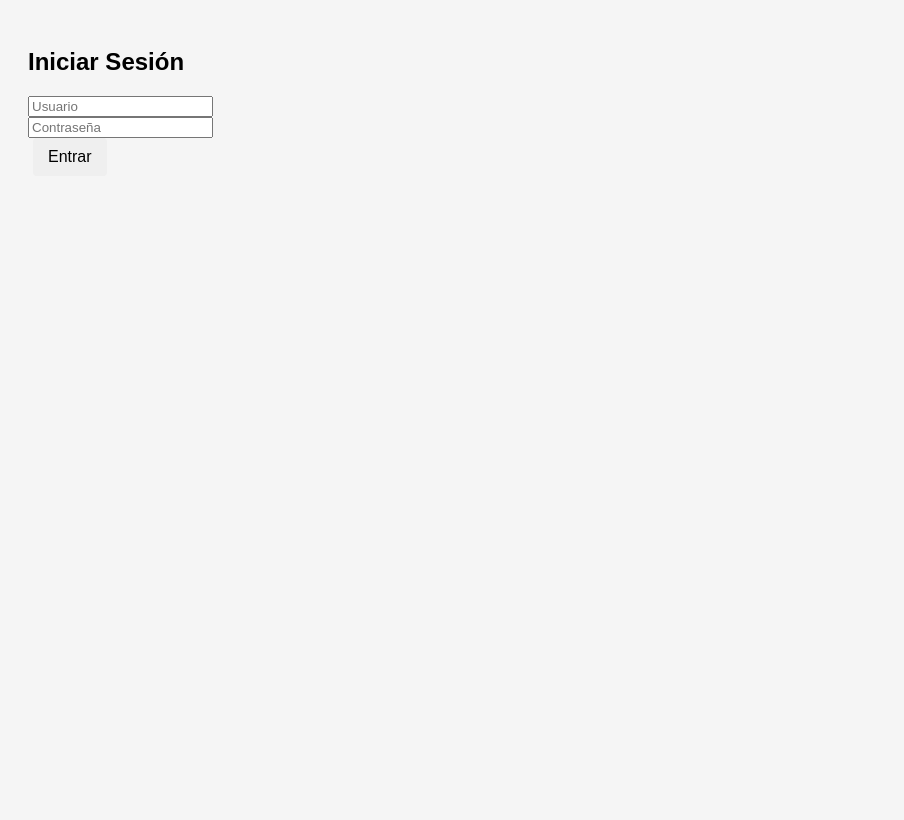
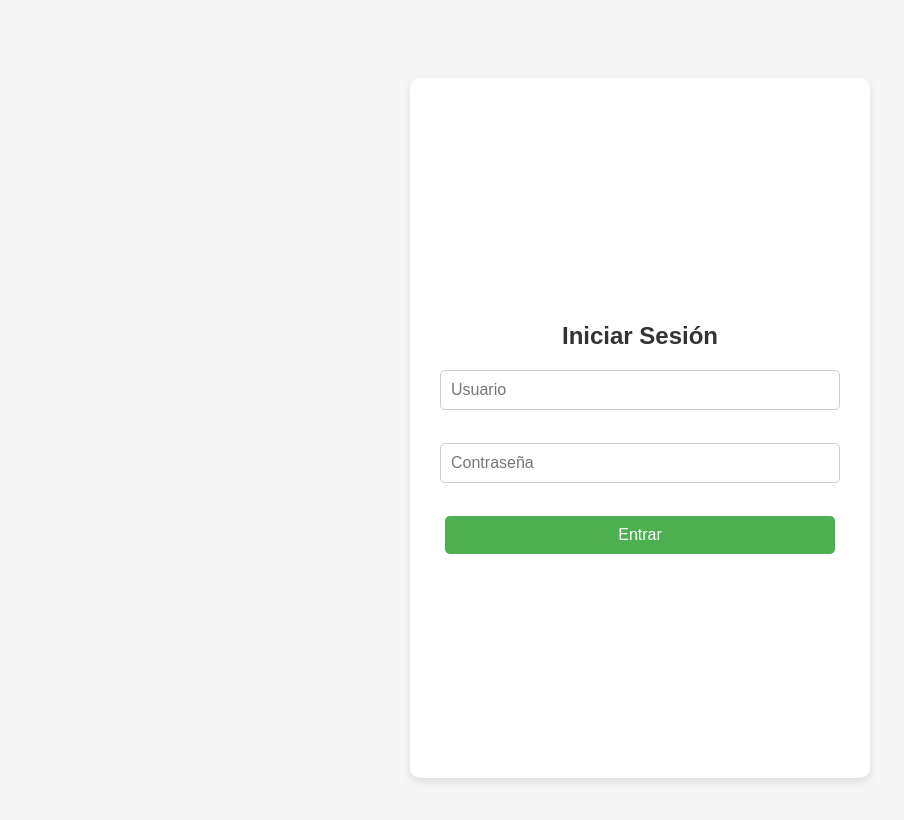
Before and after one commit to Apollo13-0/proyecto1_empotrados, a plain HTML site: page webapp/index.html in a window 1280 px wide. Shown: the whole page, without its empty margins (0-904 px from the left). Drawn offline with nearby package versions, Linux system fonts and the light colour scheme.

Commit message:
Style Terminado

```diff
--- a/webapp/Login.js
+++ b/webapp/Login.js
@@ -1,21 +1,29 @@
 const Login = ({ onLogin }) => {
     const [username, setUsername] = React.useState('');
     const [password, setPassword] = React.useState('');
+    const [loading, setLoading] = React.useState(false); // 🔥 nuevo estado
 
 
-   /*Aqui va la funcion del login para el backend*/
+  //aqui va el codigo para conectar al back
     const handleSubmit = (e) => {
       e.preventDefault();
+      setLoading(true);
+      setTimeout(() => {
         if (username === 'admin' && password === '1234') {
           onLogin();
         } else {
           alert('Credenciales incorrectas');
+          setLoading(false);
         }
+      }, 1000); // espera 1 segundo para dar más realismo
     };
 
     return (
-      <div>
+      <div className="login">
         <h2>Iniciar Sesión</h2>
+        {loading ? (
+          <div className="spinner">Cargando...</div>
+        ) : (
           <form onSubmit={handleSubmit}>
             <input
               type="text"
@@ -31,6 +39,7 @@ const Login = ({ onLogin }) => {
             /><br/>
             <button type="submit">Entrar</button>
           </form>
+        )}
       </div>
     );
   };
--- a/webapp/index.html
+++ b/webapp/index.html
@@ -15,9 +15,9 @@
 </head>
 
 <body>
-  <div id="root"></div> <!-- este DIV es fundamental -->
+  <div id="root"></div>
 
-  <!-- TU ORDEN CORRECTO DE ARCHIVOS -->
+  <!-- orden de archivos sino se cae-->
   <script type="text/babel" src="SmartHomeApp.js"></script>
   <script type="text/babel" src="Login.js"></script>
   <script type="text/babel" src="app.js"></script>
--- a/webapp/style.css
+++ b/webapp/style.css
@@ -69,3 +69,59 @@
   border: 1px solid #ccc;
   border-radius: 5px;
 }
+
+/* 🔥 ESTO ES SOLO PARA EL LOGIN 🔥 */
+.login {
+  display: flex;
+  flex-direction: column;
+  align-items: center;
+  justify-content: center;
+  height: 80vh;
+  background-color: #ffffff;
+  padding: 30px;
+  border-radius: 10px;
+  max-width: 400px;
+  margin: 50px auto;
+  box-shadow: 0 4px 8px rgba(0,0,0,0.1);
+}
+
+.login h2 {
+  margin-bottom: 20px;
+  color: #333;
+}
+
+.login form {
+  width: 100%;
+  display: flex;
+  flex-direction: column;
+}
+
+.login input {
+  padding: 10px;
+  margin-bottom: 15px;
+  font-size: 1em;
+  border-radius: 5px;
+  border: 1px solid #ccc;
+}
+
+.login button {
+  background-color: #4CAF50;
+  color: white;
+  padding: 10px;
+  font-size: 1em;
+  border: none;
+  border-radius: 5px;
+  cursor: pointer;
+}
+
+.login button:hover {
+  background-color: #45a049;
+}
+
+.spinner {
+  font-size: 24px;
+  color: #4CAF50;
+  font-weight: bold;
+  text-align: center;
+  margin-top: 20px;
+}
```
Lines whose indentation alone changed are shown as unchanged.
